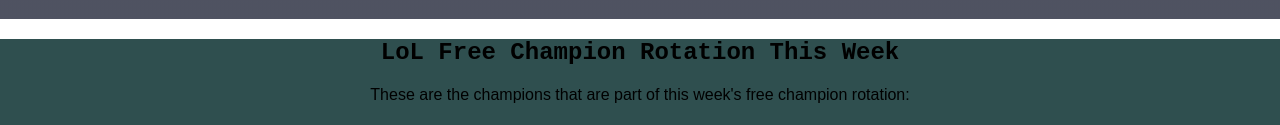
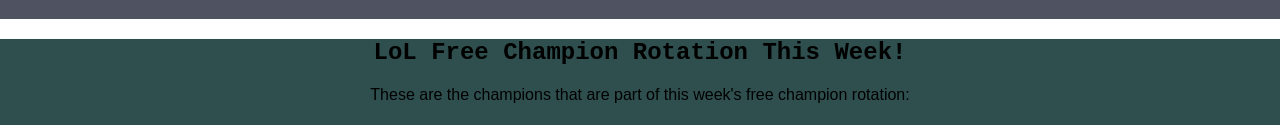
Before and after one commit to rubyjakov/Project, a plain HTML site: page index.html in a window 1280 px wide. Shown: the part 781-906 px from the top of the page. Drawn offline with Linux system fonts and the light colour scheme; a web font is replaced by a local one.

Commit message:
more changes

```diff
--- a/index.html
+++ b/index.html
@@ -73,7 +73,7 @@
     <section class="background">
         <div class="rotation">
             <h2>
-                LoL Free Champion Rotation This Week
+                LoL Free Champion Rotation This Week!
             </h2>
             <p>
                 These are the champions that are part of this week's free champion rotation:
```
